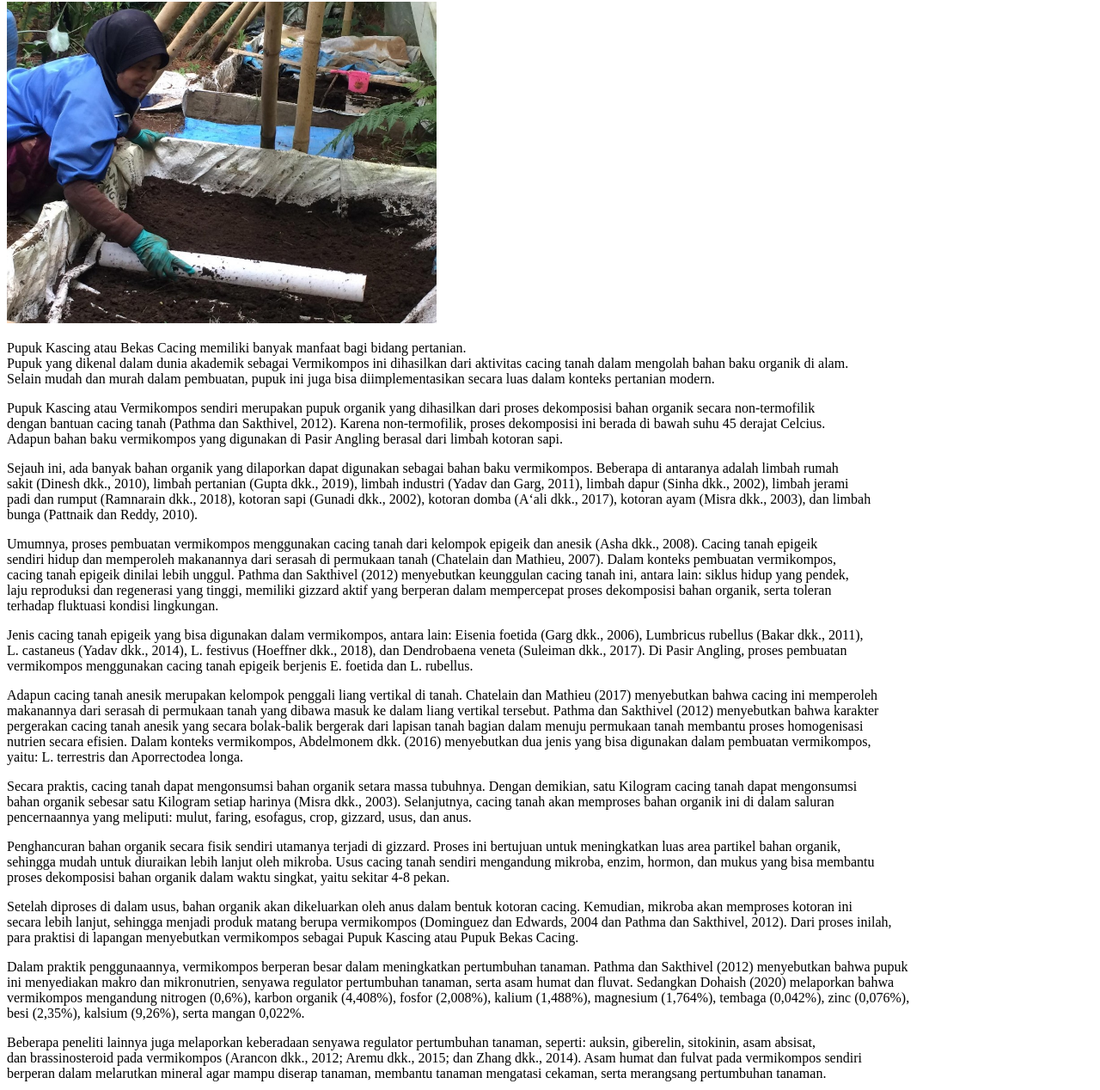
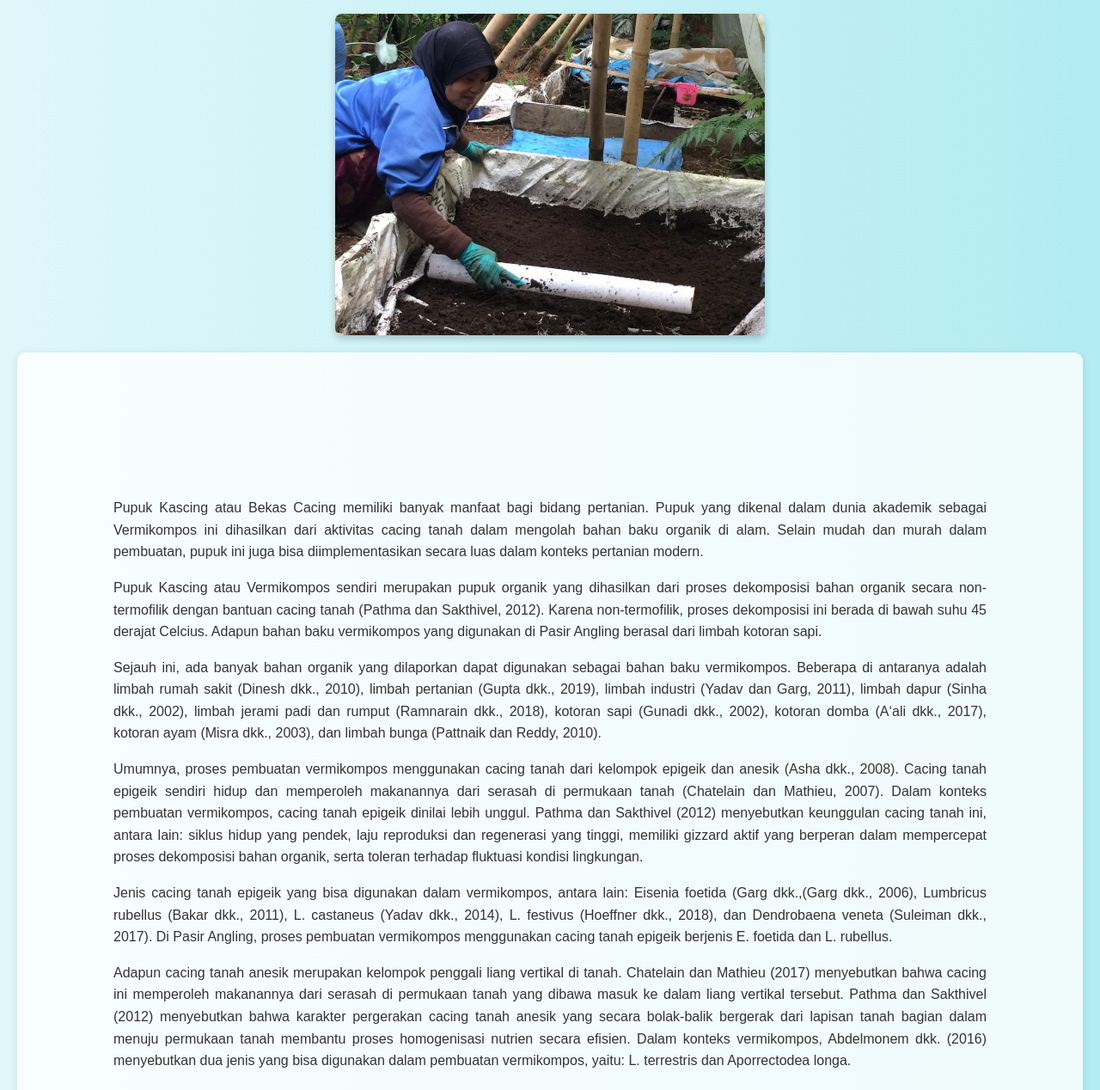
Before and after one commit to hariprediansyah/daur-ulang-sampah, a plain HTML site: page VermikomposArya.html in a window 1280 px wide. Shown: the part 78-1346 px from the top of the page at 86% size. Drawn offline with Linux system fonts and the light colour scheme.

Commit message:
Update VermikomposArya.html
percantik codingan

```diff
--- a/VermikomposArya.html
+++ b/VermikomposArya.html
@@ -3,36 +3,76 @@
 <head>
     <meta charset="UTF-8">
     <meta name="viewport" content="width=device-width, initial-scale=1.0">
-    <title>Vermi Kompos ( Cacing Tanah )</title>
+    <title>Vermi Kompos (Cacing Tanah)</title>
+    <style>
+        body {
+            font-family: Arial, sans-serif;
+            line-height: 1.6;
+            margin: 20px;
+            background: linear-gradient(to right, #e0f7fa, #b2ebf2); /* Gradient background */
+            color: #333; /* Text color */
+        }
+        h1 {
+            text-align: center;
+            color: #00796b; /* Heading color */
+        }
+        p {
+            text-align: justify;
+            margin-bottom: 15px; /* Space between paragraphs */
+        }
+        img {
+            display: block;
+            margin: 20px auto; /* Center the image with margin */
+            width: 500px;
+            border-radius: 8px; /* Rounded corners for the image */
+            box-shadow: 0 4px 8px rgba(0, 0, 0, 0.2); /* Shadow effect */
+        }
+        section {
+            background-color: rgba(255, 255, 255, 0.8); /* White background for text section */
+            padding: 20px; /* Padding around the section */
+            border-radius: 10px; /* Rounded corners for the section */
+            box-shadow: 0 2px 10px rgba(0, 0, 0, 0.1); /* Shadow effect for the section */
+        }
+
+        .container {
+            width: 90%;
+            max-width: 1200px;
+            margin: 100px auto;
+            overflow: hidden;
+            padding: 2rem;
+            box-sizing: border-box;
+        }
+    </style>
 </head>
 <body>
+    <h1>Mengenal Vermikompos, Prosesnya, dan Manfaatnya</h1>
+    <img src="potovermikompos.jpg" alt="Gambar Vermikompos">
 
-    <h1 align="center" >Mengenal Vermikompos, Prosesnya, dan Manfaatnya</h1>
-    <img src="potovermikompos.jpg" width="500px">
-        <p align="justify">Pupuk Kascing atau Bekas Cacing memiliki banyak manfaat bagi bidang pertanian.<br> Pupuk yang dikenal dalam dunia akademik sebagai Vermikompos ini dihasilkan dari aktivitas cacing tanah dalam mengolah bahan baku organik di alam.<br> Selain mudah dan murah dalam pembuatan, pupuk ini juga bisa diimplementasikan secara luas dalam konteks pertanian modern.</p>
+    <section>
+        <div class="container">
+        <p>Pupuk Kascing atau Bekas Cacing memiliki banyak manfaat bagi bidang pertanian. Pupuk yang dikenal dalam dunia akademik sebagai Vermikompos ini dihasilkan dari aktivitas cacing tanah dalam mengolah bahan baku organik di alam. Selain mudah dan murah dalam pembuatan, pupuk ini juga bisa diimplementasikan secara luas dalam konteks pertanian modern.</p>
 
-        <p align="justify">Pupuk Kascing atau Vermikompos sendiri merupakan pupuk organik yang dihasilkan dari proses dekomposisi bahan organik secara non-termofilik<br> dengan bantuan cacing tanah (Pathma dan Sakthivel, 2012). Karena non-termofilik, proses dekomposisi ini berada di bawah suhu 45 derajat Celcius.<br> Adapun bahan baku vermikompos yang digunakan di Pasir Angling berasal dari limbah kotoran sapi.
-        </p>
+        <p>Pupuk Kascing atau Vermikompos sendiri merupakan pupuk organik yang dihasilkan dari proses dekomposisi bahan organik secara non-termofilik dengan bantuan cacing tanah (Pathma dan Sakthivel, 2012). Karena non-termofilik, proses dekomposisi ini berada di bawah suhu 45 derajat Celcius. Adapun bahan baku vermikompos yang digunakan di Pasir Angling berasal dari limbah kotoran sapi.</p>
 
-        <p align="justify">Sejauh ini, ada banyak bahan organik yang dilaporkan dapat digunakan sebagai bahan baku vermikompos. Beberapa di antaranya adalah limbah rumah<br> sakit (Dinesh dkk., 2010), limbah pertanian (Gupta dkk., 2019), limbah industri (Yadav dan Garg, 2011), limbah dapur (Sinha dkk., 2002), limbah jerami<br> padi dan rumput (Ramnarain dkk., 2018), kotoran sapi (Gunadi dkk., 2002), kotoran domba (A‘ali dkk., 2017), kotoran ayam (Misra dkk., 2003), dan limbah<br> bunga (Pattnaik dan Reddy, 2010).</p>
+        <p>Sejauh ini, ada banyak bahan organik yang dilaporkan dapat digunakan sebagai bahan baku vermikompos. Beberapa di antaranya adalah limbah rumah sakit (Dinesh dkk., 2010), limbah pertanian (Gupta dkk., 2019), limbah industri (Yadav dan Garg, 2011), limbah dapur (Sinha dkk., 2002), limbah jerami padi dan rumput (Ramnarain dkk., 2018), kotoran sapi (Gunadi dkk., 2002), kotoran domba (A‘ali dkk., 2017), kotoran ayam (Misra dkk., 2003), dan limbah bunga (Pattnaik dan Reddy, 2010).</p>
 
-        <p align="justify">Umumnya, proses pembuatan vermikompos menggunakan cacing tanah dari kelompok epigeik dan anesik (Asha dkk., 2008). Cacing tanah epigeik<br> sendiri hidup dan memperoleh makanannya dari serasah di permukaan tanah (Chatelain dan Mathieu, 2007). Dalam konteks pembuatan vermikompos,<br> cacing tanah epigeik dinilai lebih unggul. Pathma dan Sakthivel (2012) menyebutkan keunggulan cacing tanah ini, antara lain: siklus hidup yang pendek,<br> laju reproduksi dan regenerasi yang tinggi, memiliki gizzard aktif yang berperan dalam mempercepat proses dekomposisi bahan organik, serta toleran<br> terhadap fluktuasi kondisi lingkungan.</p>
+        <p>Umumnya, proses pembuatan vermikompos menggunakan cacing tanah dari kelompok epigeik dan anesik (Asha dkk., 2008). Cacing tanah epigeik sendiri hidup dan memperoleh makanannya dari serasah di permukaan tanah (Chatelain dan Mathieu, 2007). Dalam konteks pembuatan vermikompos, cacing tanah epigeik dinilai lebih unggul. Pathma dan Sakthivel (2012) menyebutkan keunggulan cacing tanah ini, antara lain: siklus hidup yang pendek, laju reproduksi dan regenerasi yang tinggi, memiliki gizzard aktif yang berperan dalam mempercepat proses dekomposisi bahan organik, serta toleran terhadap fluktuasi kondisi lingkungan.</p>
 
-        <p align="justify">Jenis cacing tanah epigeik yang bisa digunakan dalam vermikompos, antara lain: Eisenia foetida (Garg dkk., 2006), Lumbricus rubellus (Bakar dkk., 2011),<br> L. castaneus (Yadav dkk., 2014), L. festivus (Hoeffner dkk., 2018), dan Dendrobaena veneta (Suleiman dkk., 2017). Di Pasir Angling, proses pembuatan<br> vermikompos menggunakan cacing tanah epigeik berjenis E. foetida dan L. rubellus.</p>
+        <p>Jenis cacing tanah epigeik yang bisa digunakan dalam vermikompos, antara lain: Eisenia foetida (Garg dkk.,(Garg dkk., 2006), Lumbricus rubellus (Bakar dkk., 2011), L. castaneus (Yadav dkk., 2014), L. festivus (Hoeffner dkk., 2018), dan Dendrobaena veneta (Suleiman dkk., 2017). Di Pasir Angling, proses pembuatan vermikompos menggunakan cacing tanah epigeik berjenis E. foetida dan L. rubellus.</p>
 
-        <p align="justify">Adapun cacing tanah anesik merupakan kelompok penggali liang vertikal di tanah. Chatelain dan Mathieu (2017) menyebutkan bahwa cacing ini memperoleh<br> makanannya dari serasah di permukaan tanah yang dibawa masuk ke dalam liang vertikal tersebut. Pathma dan Sakthivel (2012) menyebutkan bahwa karakter<br> pergerakan cacing tanah anesik yang secara bolak-balik bergerak dari lapisan tanah bagian dalam menuju permukaan tanah membantu proses homogenisasi<br> nutrien secara efisien. Dalam konteks vermikompos, Abdelmonem dkk. (2016) menyebutkan dua jenis yang bisa digunakan dalam pembuatan vermikompos,<br> yaitu: L. terrestris dan Aporrectodea longa.</p>
+        <p>Adapun cacing tanah anesik merupakan kelompok penggali liang vertikal di tanah. Chatelain dan Mathieu (2017) menyebutkan bahwa cacing ini memperoleh makanannya dari serasah di permukaan tanah yang dibawa masuk ke dalam liang vertikal tersebut. Pathma dan Sakthivel (2012) menyebutkan bahwa karakter pergerakan cacing tanah anesik yang secara bolak-balik bergerak dari lapisan tanah bagian dalam menuju permukaan tanah membantu proses homogenisasi nutrien secara efisien. Dalam konteks vermikompos, Abdelmonem dkk. (2016) menyebutkan dua jenis yang bisa digunakan dalam pembuatan vermikompos, yaitu: L. terrestris dan Aporrectodea longa.</p>
 
-        <p align="justify">Secara praktis, cacing tanah dapat mengonsumsi bahan organik setara massa tubuhnya. Dengan demikian, satu Kilogram cacing tanah dapat mengonsumsi<br> bahan organik sebesar satu Kilogram setiap harinya (Misra dkk., 2003). Selanjutnya, cacing tanah akan memproses bahan organik ini di dalam saluran<br> pencernaannya yang meliputi: mulut, faring, esofagus, crop, gizzard, usus, dan anus.</p>
+        <p>Secara praktis, cacing tanah dapat mengonsumsi bahan organik setara massa tubuhnya. Dengan demikian, satu Kilogram cacing tanah dapat mengonsumsi bahan organik sebesar satu Kilogram setiap harinya (Misra dkk., 2003). Selanjutnya, cacing tanah akan memproses bahan organik ini di dalam saluran pencernaannya yang meliputi: mulut, faring, esofagus, crop, gizzard, usus, dan anus.</p>
 
-        <p align="justify">Penghancuran bahan organik secara fisik sendiri utamanya terjadi di gizzard. Proses ini bertujuan untuk meningkatkan luas area partikel bahan organik,<br> sehingga mudah untuk diuraikan lebih lanjut oleh mikroba. Usus cacing tanah sendiri mengandung mikroba, enzim, hormon, dan mukus yang bisa membantu<br> proses dekomposisi bahan organik dalam waktu singkat, yaitu sekitar 4-8 pekan.</p>
+        <p>Penghancuran bahan organik secara fisik sendiri utamanya terjadi di gizzard. Proses ini bertujuan untuk meningkatkan luas area partikel bahan organik, sehingga mudah untuk diuraikan lebih lanjut oleh mikroba. Usus cacing tanah sendiri mengandung mikroba, enzim, hormon, dan mukus yang bisa membantu proses dekomposisi bahan organik dalam waktu singkat, yaitu sekitar 4-8 pekan.</p>
 
-        <p align="justify">Setelah diproses di dalam usus, bahan organik akan dikeluarkan oleh anus dalam bentuk kotoran cacing. Kemudian, mikroba akan memproses kotoran ini<br> secara lebih lanjut, sehingga menjadi produk matang berupa vermikompos (Dominguez dan Edwards, 2004 dan Pathma dan Sakthivel, 2012). Dari proses inilah,<br> para praktisi di lapangan menyebutkan vermikompos sebagai Pupuk Kascing atau Pupuk Bekas Cacing.</p>
+        <p>Setelah diproses di dalam usus, bahan organik akan dikeluarkan oleh anus dalam bentuk kotoran cacing. Kemudian, mikroba akan memproses kotoran ini secara lebih lanjut, sehingga menjadi produk matang berupa vermikompos (Dominguez dan Edwards, 2004 dan Pathma dan Sakthivel, 2012). Dari proses inilah, para praktisi di lapangan menyebutkan vermikompos sebagai Pupuk Kascing atau Pupuk Bekas Cacing.</p>
 
-        <p align="justify">Dalam praktik penggunaannya, vermikompos berperan besar dalam meningkatkan pertumbuhan tanaman. Pathma dan Sakthivel (2012) menyebutkan bahwa pupuk<br> ini menyediakan makro dan mikronutrien, senyawa regulator pertumbuhan tanaman, serta asam humat dan fluvat. Sedangkan Dohaish (2020) melaporkan bahwa<br> vermikompos mengandung nitrogen (0,6%), karbon organik (4,408%), fosfor (2,008%), kalium (1,488%), magnesium (1,764%), tembaga (0,042%), zinc (0,076%),<br> besi (2,35%), kalsium (9,26%), serta mangan 0,022%.</p>
+        <p>Dalam praktik penggunaannya, vermikompos berperan besar dalam meningkatkan pertumbuhan tanaman. Pathma dan Sakthivel (2012) menyebutkan bahwa pupuk ini menyediakan makro dan mikronutrien, senyawa regulator pertumbuhan tanaman, serta asam humat dan fluvat. Sedangkan Dohaish (2020) melaporkan bahwa vermikompos mengandung nitrogen (0,6%), karbon organik (4,408%), fosfor (2,008%), kalium (1,488%), magnesium (1,764%), tembaga (0,042%), zinc (0,076%), besi (2,35%), kalsium (9,26%), serta mangan 0,022%.</p>
 
-        <p align="justify">Beberapa peneliti lainnya juga melaporkan keberadaan senyawa regulator pertumbuhan tanaman, seperti: auksin, giberelin, sitokinin, asam absisat,<br> dan brassinosteroid pada vermikompos (Arancon dkk., 2012; Aremu dkk., 2015; dan Zhang dkk., 2014). Asam humat dan fulvat pada vermikompos sendiri<br> berperan dalam melarutkan mineral agar mampu diserap tanaman, membantu tanaman mengatasi cekaman, serta merangsang pertumbuhan tanaman.</p>
+        <p>Beberapa peneliti lainnya juga melaporkan keberadaan senyawa regulator pertumbuhan tanaman, seperti: auksin, giberelin, sitokinin, asam absisat, dan brassinosteroid pada vermikompos (Arancon dkk., 2012; Aremu dkk., 2015; dan Zhang dkk., 2014). Asam humat dan fulvat pada vermikompos sendiri berperan dalam melarutkan mineral agar mampu diserap tanaman, membantu tanaman mengatasi cekaman, serta merangsang pertumbuhan tanaman.</p>
 
-        <p align="justify">Pada lahan perkebunan, penggunaan Vermikompos juga berperan dalam memperbaiki sifat fisik tanah. Aktivitas cacing tanah bisa menyebabkan vermikompos<br> memiliki porositas tinggi, sehingga meningkatkan aerasi, absorbsi air, drainase, dan penetrasi akar. Pathma dan Sakthivel (2012) menyebutkan bahwa aktivitas<br> ini akan meningkatkan kesuburan tanah dan pertumbuhan tanaman. Selain sebagai penyubur tanah dan tanaman, vermikompos juga memiliki peran sebagai agen<br> pengendali penyakit tanaman, terutama penyakit tular tanah. Hal ini disebabkan oleh sumber keanekaragaman dan aktivitas mikroba, khususnya mikroba antagonis.<br> Beberapa studi menunjukkan bahwa vermikompos dapat mengendalikan Pythium, Rhizoctonia, Verticillium (Chaoui dkk., 2002), Fusarium oxysporum,<br> F. proliferatum (Elmer, 2009), dan Phytophthora nicotinae (Szczech dan Smolinska, 2001).</p>
-
+        <p>Pada lahan perkebunan, penggunaan Vermikompos juga berperan dalam memperbaiki sifat fisik tanah. Aktivitas cacing tanah bisa menyebabkan vermikompos memiliki porositas tinggi, sehingga meningkatkan aerasi, absorbsi air, drainase, dan penetrasi akar. Pathma dan Sakthivel (2012) menyebutkan bahwa aktivitas ini akan meningkatkan kesuburan tanah dan pertumbuhan tanaman. Selain sebagai penyubur tanah dan tanaman, vermikompos juga memiliki peran sebagai agen pengendali penyakit tanaman, terutama penyakit tular tanah. Hal ini disebabkan oleh sumber keanekaragaman dan aktivitas mikroba, khususnya mikroba antagonis. Beberapa studi menunjukkan bahwa vermikompos dapat mengendalikan Pythium, Rhizoctonia, Verticillium (Chaoui dkk., 2002), Fusarium oxysporum, F. proliferatum (Elmer, 2009), dan Phytophthora nicotinae (Szczech dan Smolinska, 2001).</p>
+        </div>
 </body>
 </html>
```
